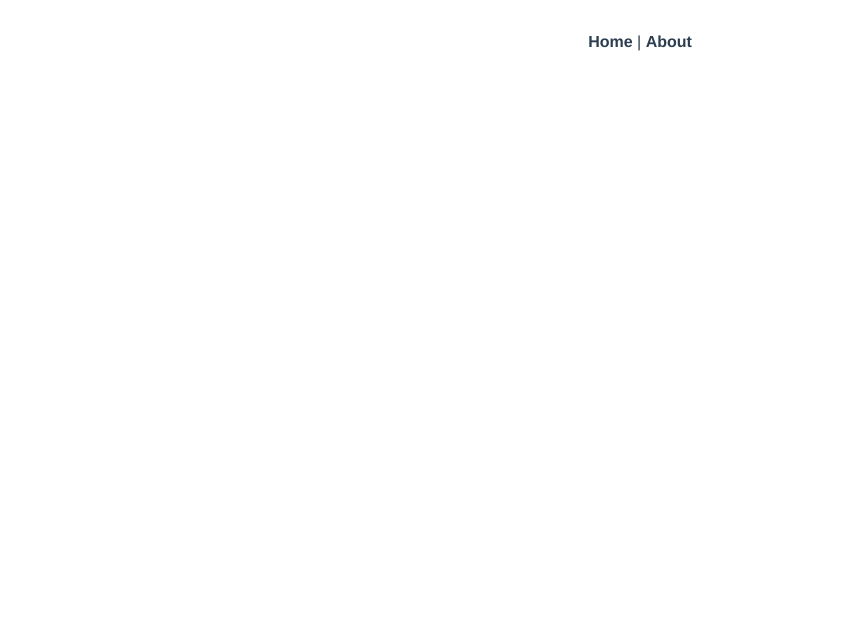
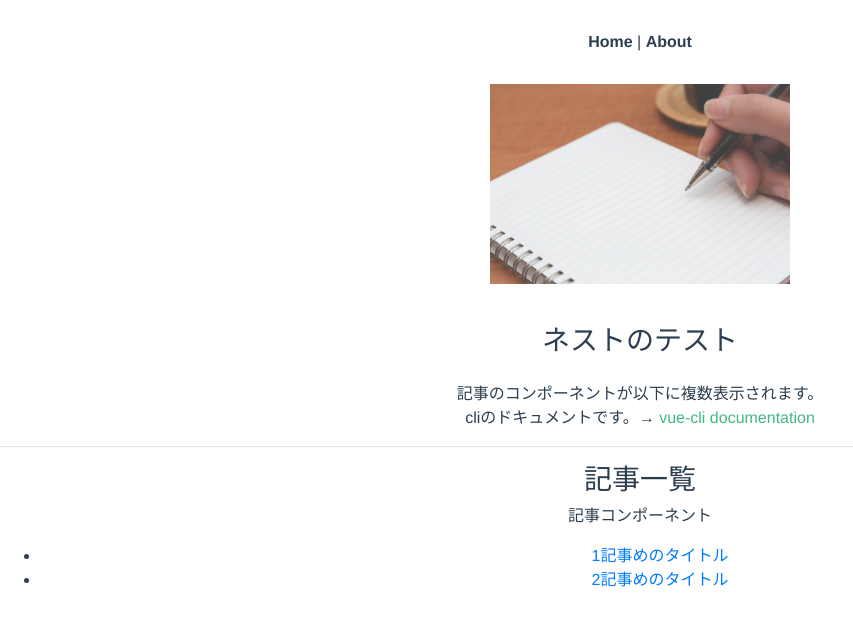
Before and after one commit to mtakk/note-application, a Vue app in the folder note-front-bs/: page /#/top in a window 1280 px wide. Shown: the top 626 px of the page, without its empty margins (0-853 px from the left). Built offline with nearby package versions, Linux system fonts and the light colour scheme.

Commit message:
記事一覧表示と記事詳細表示をliタグで表現

```diff
--- /dev/null
+++ b/note-front-bs/src/components/Article.vue
@@ -0,0 +1,11 @@
+<template>
+  <div>
+    <h3>メモのタイトル</h3>
+    <p>本文は、ID.{{ $route.params.id }}の詳細を表示する</p>
+  </div>
+</template>
+<script>
+export default {
+  props: {id : Number}
+}
+</script>
--- /dev/null
+++ b/note-front-bs/src/components/ArticleList.vue
@@ -0,0 +1,31 @@
+<template>
+  <div>
+    <h3>記事一覧</h3>
+    <p>記事コンポーネント</p>
+    <ul>
+      <li v-for="{ id, title } in list" :key="id">
+        <router-link :to="`/article/${ id }`">{{ title }}</router-link>
+      </li>
+    </ul>
+
+    <ul>
+      <Article v-for="item in items" :key="item.id"></Article>
+    </ul>
+  </div>
+</template>
+
+<script>
+import Article from './Article'
+import articles from '@/domain/articles.js'
+
+export default {
+  name: 'ArticleList',
+  components: {
+    Article
+  },
+  computed: {
+    list: () => articles.fetch()
+  }
+
+}
+</script>
--- a/note-front-bs/src/components/Login.vue
+++ b/note-front-bs/src/components/Login.vue
@@ -1,6 +1,6 @@
 <template>
   <div class="hello">
-    <img alt="Vue logo" src="../assets/note.jpg">
+    <img alt="Vue logo" src="../assets/note.jpg" width="300" height="200">
     <h3>ログイン</h3>
     <form @submit.prevent="callLogin()">
       <input type="text" placeholder="username" v-model="userName">
@@ -12,7 +12,7 @@
     </form>
     <br>
     <b-btn @click="callEasyLogin()" type="button">かんたんログイン</b-btn>
-    <router-link to="/mypage">かんたんログイン(ルーターリンク)</router-link>
+    <router-link to="/top">かんたんログイン(ルーターリンク)</router-link>
     <p>
       For a guide and recipes on how to configure / customize this project,<br>
       check out the
@@ -40,12 +40,12 @@ export default {
   methods: {
     callEasyLogin() {
       console.log('簡単login')
-      this.$router.push('/mypage')
+      this.$router.push('/top')
     },
     callLogin() {
       console.log('フォームlogin in Login.vue')
       this.$store.dispatch("login", { userName: this.userName, password: this.password }).then(() => {
-        this.$router.push('/mypage')
+        this.$router.push('/top')
       })
     }
   }
--- a/note-front-bs/src/components/Mypage.vue
+++ b/note-front-bs/src/components/Top.vue
@@ -1,13 +1,24 @@
 <template>
   <div class="hello">
-    <img alt="Vue logo" src="../assets/note.jpg">
-    <h3>マイページ</h3>
+    <img alt="Vue logo" src="../assets/note.jpg" width="300" height="200">
+    <h3>ネストのテスト</h3>
     <br>
     <p>
-      For a guide and recipes on how to configure / customize this project,<br>
-      check out the
-      <a href="https://cli.vuejs.org" target="_blank" rel="noopener">vue-cli documentation</a>.
+      記事のコンポーネントが以下に複数表示されます。
+      <br>
+      cliのドキュメントです。→
+      <a href="https://cli.vuejs.org" target="_blank" rel="noopener">vue-cli documentation</a>
     </p>
+    <hr>
+
+      <ArticleList></ArticleList>
+      <!-- <Article></Article> -->
+
+    <!-- <router-link to="/articleList">記事一覧(ルーターリンク)</router-link>
+    <br>
+    <router-link to="/article">記事(ルーターリンク)</router-link> -->
+
+
     <!-- <h3>Installed CLI Plugins</h3>
     <ul>
       <li><a href="https://github.com/vuejs/vue-cli/tree/dev/packages/%40vue/cli-plugin-babel" target="_blank" rel="noopener">babel</a></li>
@@ -17,8 +28,13 @@
 </template>
 
 <script>
+import ArticleList from './ArticleList'
+
 export default {
-  name: 'Mypage',
+  name: 'Top',
+  components: {
+    ArticleList
+  }
 }
 </script>
 
--- /dev/null
+++ b/note-front-bs/src/domain/articles.js
@@ -0,0 +1,8 @@
+const articleData = [
+  {id: 1, title: '1記事めのタイトル', body: '１記事めの本文'},
+  {id: 2, title: '2記事めのタイトル', body: '2記事めの本文'}
+]
+
+export default {
+  fetch() {return articleData}
+}
--- a/note-front-bs/src/main.js
+++ b/note-front-bs/src/main.js
@@ -13,6 +13,10 @@ Vue.use(BootstrapVue)
 new Vue({
   router,
   store,
+  data: {
+    list: '',
+    items: '',
+  },
   // data: {
   //   userName: '',
   //   password: ''
--- a/note-front-bs/src/router/index.js
+++ b/note-front-bs/src/router/index.js
@@ -1,11 +1,22 @@
 import Vue from 'vue'
 import VueRouter from 'vue-router'
 import Home from '../views/Home.vue'
-import Mypage from '../components/Mypage.vue'
+import Top from '../components/Top.vue'
+import ArticleList from '../components/ArticleList'
+import Article from '../components/Article'
 
 Vue.use(VueRouter)
 
 const routes = [
+  {
+    path: '/article',
+    component: ArticleList
+  },
+  {
+    path: '/article/:id',
+    component: Article,
+    props: route => ({ id: Number(route.params.id)}) // functionモードでURL内のidを数値に変換
+  },
   {
     path: '/',
     name: 'Home',
@@ -20,9 +31,9 @@ const routes = [
     component: () => import(/* webpackChunkName: "about" */ '../views/About.vue')
   },
   {
-    path: '/mypage',
-    name: 'Mypage',
-    component: Mypage
+    path: '/top',
+    name: 'Top',
+    component: Top
   }
 ]
 
--- a/note-front-bs/src/views/About.vue
+++ b/note-front-bs/src/views/About.vue
@@ -1,5 +1,8 @@
 <template>
   <div class="about">
     <h1>This is an about page</h1>
+    <p>
+      今後ユーザーのマイページにしてもいいかもしれません。
+    </p>
   </div>
 </template>
```
